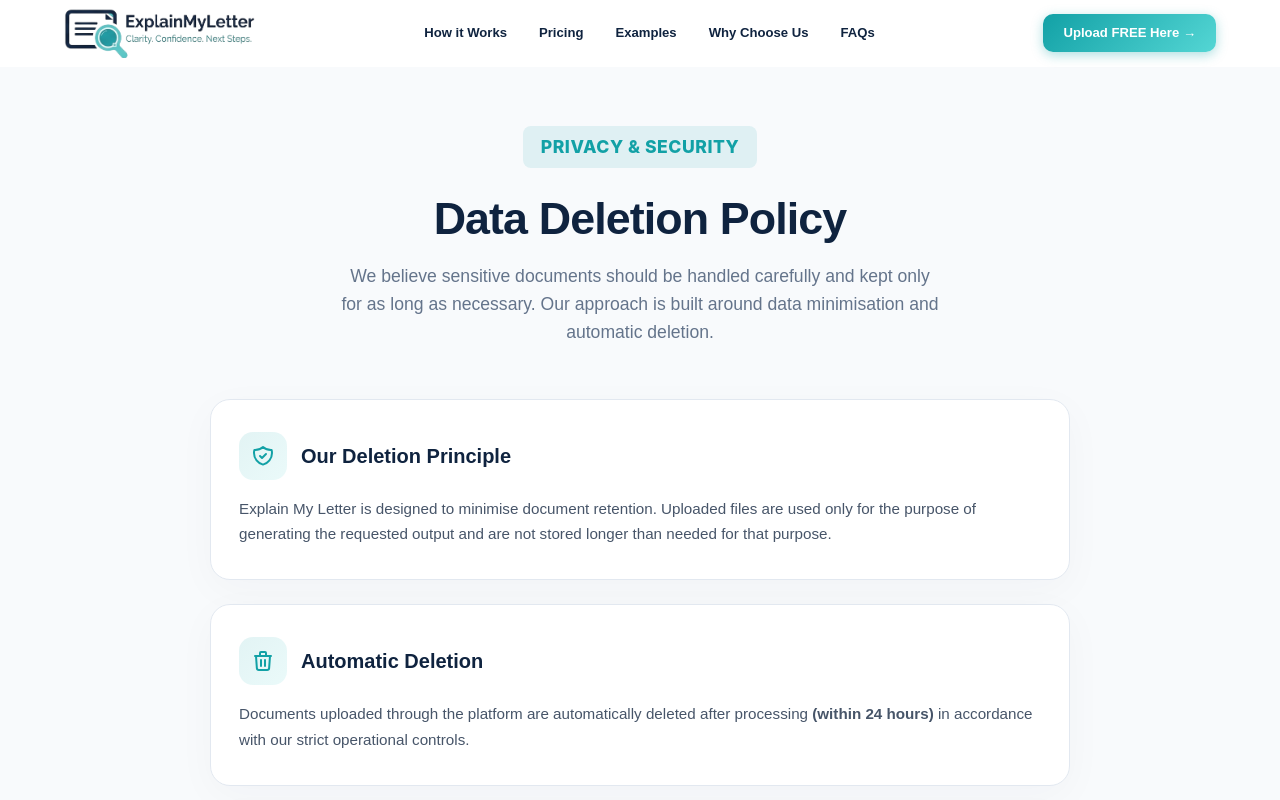
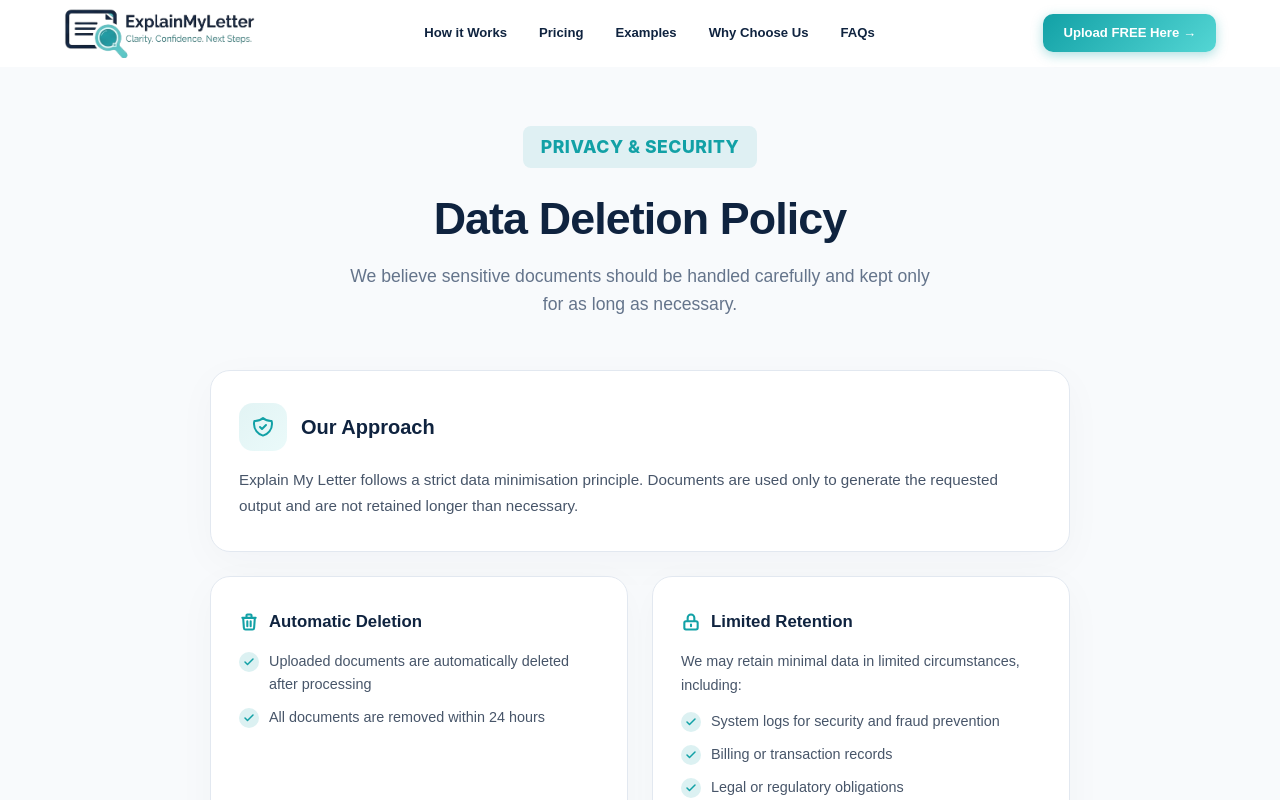
Before and after one commit to justfordeployment123/summary, a Next.js app: page /policies/data-deletion-policy in a window 1280 px wide. Shown: the top 800 px of the page. Built offline with nearby package versions, Linux system fonts and the light colour scheme.

Commit message:
fixed teh data-delettion page

```diff
--- a/src/app/(public)/policies/data-deletion-policy/page.tsx
+++ b/src/app/(public)/policies/data-deletion-policy/page.tsx
@@ -10,9 +10,28 @@ export default function DataDeletionPolicyPage() {
         router.push("/#upload-section");
     };
 
+    const checkIcon = (
+        <div
+            style={{
+                width: 20,
+                height: 20,
+                borderRadius: "50%",
+                background: "rgba(18,161,166,0.15)",
+                display: "flex",
+                alignItems: "center",
+                justifyContent: "center",
+                flexShrink: 0,
+                marginTop: 2,
+            }}
+        >
+            <svg width="12" height="12" viewBox="0 0 24 24" fill="none" stroke="#12A1A6" strokeWidth="3" strokeLinecap="round" strokeLinejoin="round">
+                <path d="M20 6L9 17l-5-5" />
+            </svg>
+        </div>
+    );
+
     return (
         <div style={{ minHeight: "calc(100vh - 66px)", background: "#f8fafc", display: "flex", flexDirection: "column" }}>
-            {/* Custom keyframes and card styles */}
             <style>{`
                 @keyframes fadeUp {
                     from { opacity: 0; transform: translateY(20px); }
@@ -39,7 +58,6 @@ export default function DataDeletionPolicyPage() {
                 }
             `}</style>
 
-            {/* Main Content Area */}
             <div style={{ flex: 1, padding: "60px 24px 80px" }}>
                 <div style={{ maxWidth: 860, margin: "0 auto" }}>
                     {/* Page Header */}
@@ -74,25 +92,14 @@ export default function DataDeletionPolicyPage() {
                         >
                             Data Deletion Policy
                         </h1>
-                        <p
-                            style={{
-                                fontSize: "1.1rem",
-                                color: "#64748b",
-                                marginTop: 16,
-                                maxWidth: 600,
-                                margin: "16px auto 0",
-                                lineHeight: 1.6,
-                            }}
-                        >
-                            We believe sensitive documents should be handled carefully and kept only for as long as necessary. Our approach is built
-                            around data minimisation and automatic deletion.
+                        <p style={{ fontSize: "1.1rem", color: "#64748b", marginTop: 16, maxWidth: 600, margin: "16px auto 0", lineHeight: 1.6 }}>
+                            We believe sensitive documents should be handled carefully and kept only for as long as necessary.
                         </p>
                     </div>
 
-                    {/* Policy Grid */}
                     <div style={{ display: "flex", flexDirection: "column", gap: 24 }}>
-                        {/* Card 1 */}
-                        <div className="policy-card animate-fade-up" style={{ animationDelay: "150ms" }}>
+                        {/* Our Approach */}
+                        <div className="policy-card animate-fade-up" style={{ animationDelay: "100ms" }}>
                             <div style={{ display: "flex", alignItems: "center", gap: 14 }}>
                                 <div
                                     style={{
@@ -119,16 +126,87 @@ export default function DataDeletionPolicyPage() {
                                         <path d="M9 12l2 2 4-4m5.618-4.016A11.955 11.955 0 0112 2.944a11.955 11.955 0 01-8.618 3.04A12.02 12.02 0 003 9c0 5.591 3.824 10.29 9 11.622 5.176-1.332 9-6.03 9-11.622 0-1.042-.133-2.052-.382-3.016z" />
                                     </svg>
                                 </div>
-                                <h2 style={{ fontSize: "1.25rem", fontWeight: 800, color: "#0F233F", margin: 0 }}>Our Deletion Principle</h2>
+                                <h2 style={{ fontSize: "1.25rem", fontWeight: 800, color: "#0F233F", margin: 0 }}>Our Approach</h2>
                             </div>
                             <p style={{ fontSize: "0.95rem", color: "#475569", lineHeight: 1.7, margin: 0 }}>
-                                Explain My Letter is designed to minimise document retention. Uploaded files are used only for the purpose of
-                                generating the requested output and are not stored longer than needed for that purpose.
+                                Explain My Letter follows a strict data minimisation principle. Documents are used only to generate the requested
+                                output and are not retained longer than necessary.
                             </p>
                         </div>
 
-                        {/* Card 2 */}
-                        <div className="policy-card animate-fade-up" style={{ animationDelay: "300ms" }}>
+                        {/* Automatic Deletion + Limited Retention side by side */}
+                        <div
+                            className="animate-fade-up"
+                            style={{ display: "grid", gridTemplateColumns: "repeat(auto-fit,minmax(250px,1fr))", gap: 24, animationDelay: "175ms" }}
+                        >
+                            <div className="policy-card" style={{ gap: 12 }}>
+                                <div style={{ display: "flex", alignItems: "center", gap: 10, marginBottom: 4 }}>
+                                    <svg
+                                        width="20"
+                                        height="20"
+                                        viewBox="0 0 24 24"
+                                        fill="none"
+                                        stroke="#12A1A6"
+                                        strokeWidth="2.5"
+                                        strokeLinecap="round"
+                                        strokeLinejoin="round"
+                                    >
+                                        <path d="M19 7l-.867 12.142A2 2 0 0116.138 21H7.862a2 2 0 01-1.995-1.858L5 7m5 4v6m4-6v6m1-10V4a1 1 0 00-1-1h-4a1 1 0 00-1 1v3M4 7h16" />
+                                    </svg>
+                                    <h3 style={{ fontSize: "1.05rem", fontWeight: 800, color: "#0F233F", margin: 0 }}>Automatic Deletion</h3>
+                                </div>
+                                <div style={{ display: "flex", flexDirection: "column", gap: 10 }}>
+                                    {[
+                                        "Uploaded documents are automatically deleted after processing",
+                                        "All documents are removed within 24 hours",
+                                    ].map((item) => (
+                                        <div key={item} style={{ display: "flex", alignItems: "flex-start", gap: 10 }}>
+                                            {checkIcon}
+                                            <span style={{ fontSize: "0.9rem", color: "#475569", lineHeight: 1.6 }}>{item}</span>
+                                        </div>
+                                    ))}
+                                </div>
+                            </div>
+
+                            <div className="policy-card" style={{ gap: 12 }}>
+                                <div style={{ display: "flex", alignItems: "center", gap: 10, marginBottom: 4 }}>
+                                    <svg
+                                        width="20"
+                                        height="20"
+                                        viewBox="0 0 24 24"
+                                        fill="none"
+                                        stroke="#12A1A6"
+                                        strokeWidth="2.5"
+                                        strokeLinecap="round"
+                                        strokeLinejoin="round"
+                                    >
+                                        <path d="M12 15v2m-6 4h12a2 2 0 002-2v-6a2 2 0 00-2-2H6a2 2 0 00-2 2v6a2 2 0 002 2zm10-10V7a4 4 0 00-8 0v4h8z" />
+                                    </svg>
+                                    <h3 style={{ fontSize: "1.05rem", fontWeight: 800, color: "#0F233F", margin: 0 }}>Limited Retention</h3>
+                                </div>
+                                <p style={{ fontSize: "0.9rem", color: "#475569", lineHeight: 1.65, margin: 0 }}>
+                                    We may retain minimal data in limited circumstances, including:
+                                </p>
+                                <div style={{ display: "flex", flexDirection: "column", gap: 10 }}>
+                                    {[
+                                        "System logs for security and fraud prevention",
+                                        "Billing or transaction records",
+                                        "Legal or regulatory obligations",
+                                    ].map((item) => (
+                                        <div key={item} style={{ display: "flex", alignItems: "flex-start", gap: 10 }}>
+                                            {checkIcon}
+                                            <span style={{ fontSize: "0.9rem", color: "#475569", lineHeight: 1.6 }}>{item}</span>
+                                        </div>
+                                    ))}
+                                </div>
+                                <p style={{ fontSize: "0.88rem", color: "#64748b", lineHeight: 1.6, margin: 0 }}>
+                                    This data is minimised, securely stored, and automatically cleared within appropriate timeframes.
+                                </p>
+                            </div>
+                        </div>
+
+                        {/* Security Commitment */}
+                        <div className="policy-card animate-fade-up" style={{ animationDelay: "250ms" }}>
                             <div style={{ display: "flex", alignItems: "center", gap: 14 }}>
                                 <div
                                     style={{
@@ -152,21 +230,20 @@ export default function DataDeletionPolicyPage() {
                                         strokeLinecap="round"
                                         strokeLinejoin="round"
                                     >
-                                        <path d="M19 7l-.867 12.142A2 2 0 0116.138 21H7.862a2 2 0 01-1.995-1.858L5 7m5 4v6m4-6v6m1-10V4a1 1 0 00-1-1h-4a1 1 0 00-1 1v3M4 7h16" />
+                                        <path d="M9 12l2 2 4-4m5.618-4.016A11.955 11.955 0 0112 2.944a11.955 11.955 0 01-8.618 3.04A12.02 12.02 0 003 9c0 5.591 3.824 10.29 9 11.622 5.176-1.332 9-6.03 9-11.622 0-1.042-.133-2.052-.382-3.016z" />
                                     </svg>
                                 </div>
-                                <h2 style={{ fontSize: "1.25rem", fontWeight: 800, color: "#0F233F", margin: 0 }}>Automatic Deletion</h2>
+                                <h2 style={{ fontSize: "1.25rem", fontWeight: 800, color: "#0F233F", margin: 0 }}>Security Commitment</h2>
                             </div>
                             <p style={{ fontSize: "0.95rem", color: "#475569", lineHeight: 1.7, margin: 0 }}>
-                                Documents uploaded through the platform are automatically deleted after processing <strong>(within 24 hours)</strong>{" "}
-                                in accordance with our strict operational controls.
+                                We use secure infrastructure and restricted access controls to ensure data is handled safely at every stage.
                             </p>
                         </div>
 
-                        {/* Card 3 (Contact) */}
+                        {/* User Requests */}
                         <div
                             className="policy-card animate-fade-up"
-                            style={{ animationDelay: "450ms", background: "linear-gradient(135deg,#f0fdfd,#e6faf9)", borderColor: "#b2eeec" }}
+                            style={{ animationDelay: "325ms", background: "linear-gradient(135deg,#f0fdfd,#e6faf9)", borderColor: "#b2eeec" }}
                         >
                             <div style={{ display: "flex", alignItems: "center", gap: 14 }}>
                                 <div
@@ -198,8 +275,10 @@ export default function DataDeletionPolicyPage() {
                                 <h2 style={{ fontSize: "1.25rem", fontWeight: 800, color: "#0F233F", margin: 0 }}>User Requests</h2>
                             </div>
                             <p style={{ fontSize: "0.95rem", color: "#0e4f52", lineHeight: 1.7, margin: 0 }}>
-                                If you would like confirmation relating to data handling, or have deletion-related requests, please reach out to our
-                                support team.
+                                You may request deletion of your data at any time by contacting:{" "}
+                                <a href="mailto:info@explainmyletter.co.uk" style={{ color: "#12A1A6", fontWeight: 700, textDecoration: "none" }}>
+                                    info@explainmyletter.co.uk
+                                </a>
                             </p>
                             <div style={{ marginTop: 8 }}>
                                 <Link
@@ -239,14 +318,14 @@ export default function DataDeletionPolicyPage() {
                 </div>
             </div>
 
-            {/* Integrated CTA Banner at the bottom */}
+            {/* CTA Banner */}
             <section
                 className="hero-mesh animate-fade-up"
                 style={{
                     padding: "80px 24px",
                     textAlign: "center",
                     background: "linear-gradient(135deg, #0F233F, #1a3a5c)",
-                    animationDelay: "600ms",
+                    animationDelay: "400ms",
                 }}
             >
                 <div style={{ maxWidth: 600, margin: "0 auto", position: "relative", zIndex: 1 }}>
@@ -287,15 +366,7 @@ export default function DataDeletionPolicyPage() {
                             }}
                         >
                             Upload your Letter Free
-                            <svg
-                                width="16"
-                                height="16"
-                                viewBox="0 0 24 24"
-                                fill="none"
-                                stroke="currentColor"
-                                strokeWidth="2.5"
-                                style={{ transition: "transform 0.2s" }}
-                            >
+                            <svg width="16" height="16" viewBox="0 0 24 24" fill="none" stroke="currentColor" strokeWidth="2.5">
                                 <path strokeLinecap="round" strokeLinejoin="round" d="M13 7l5 5m0 0l-5 5m5-5H6" />
                             </svg>
                         </button>
```
